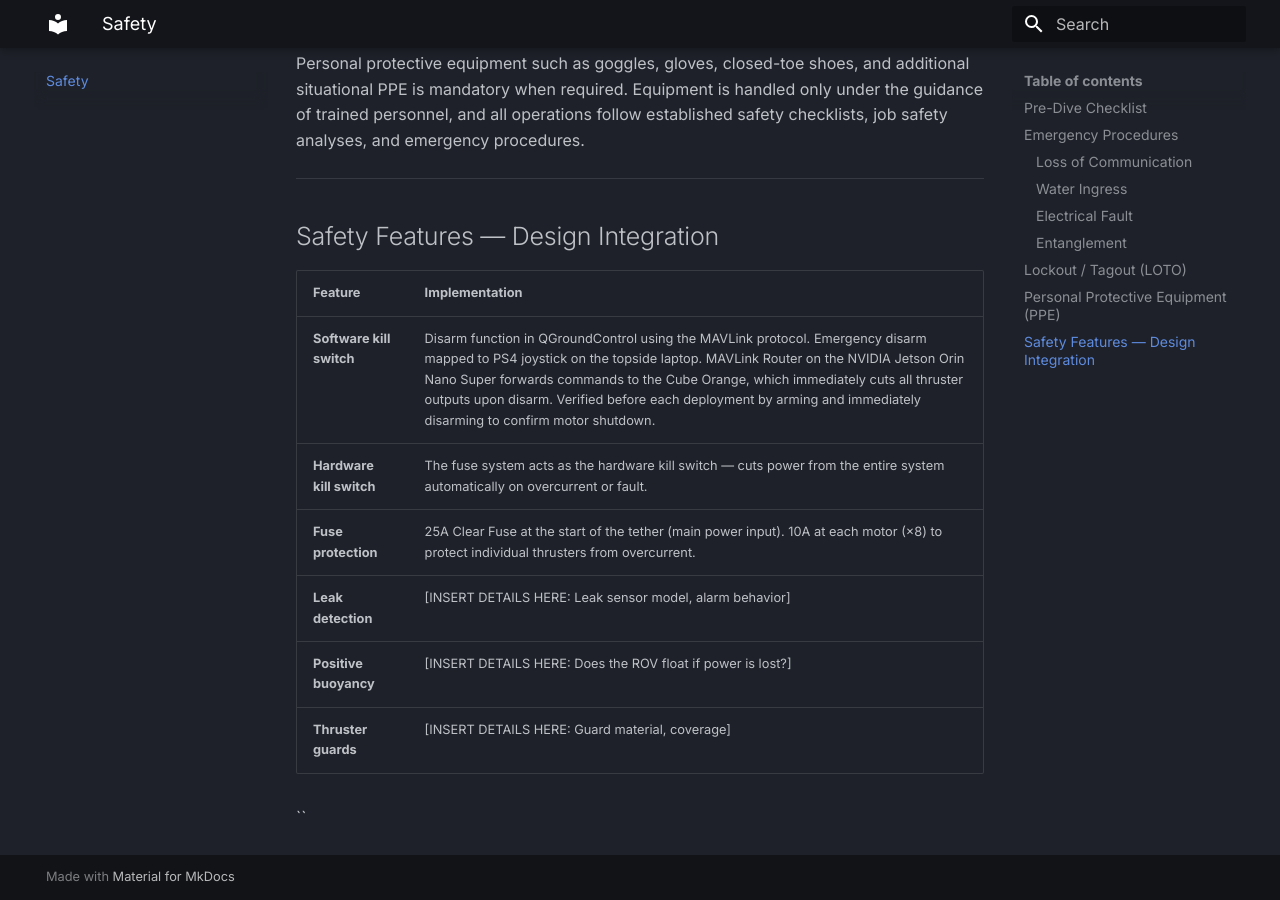
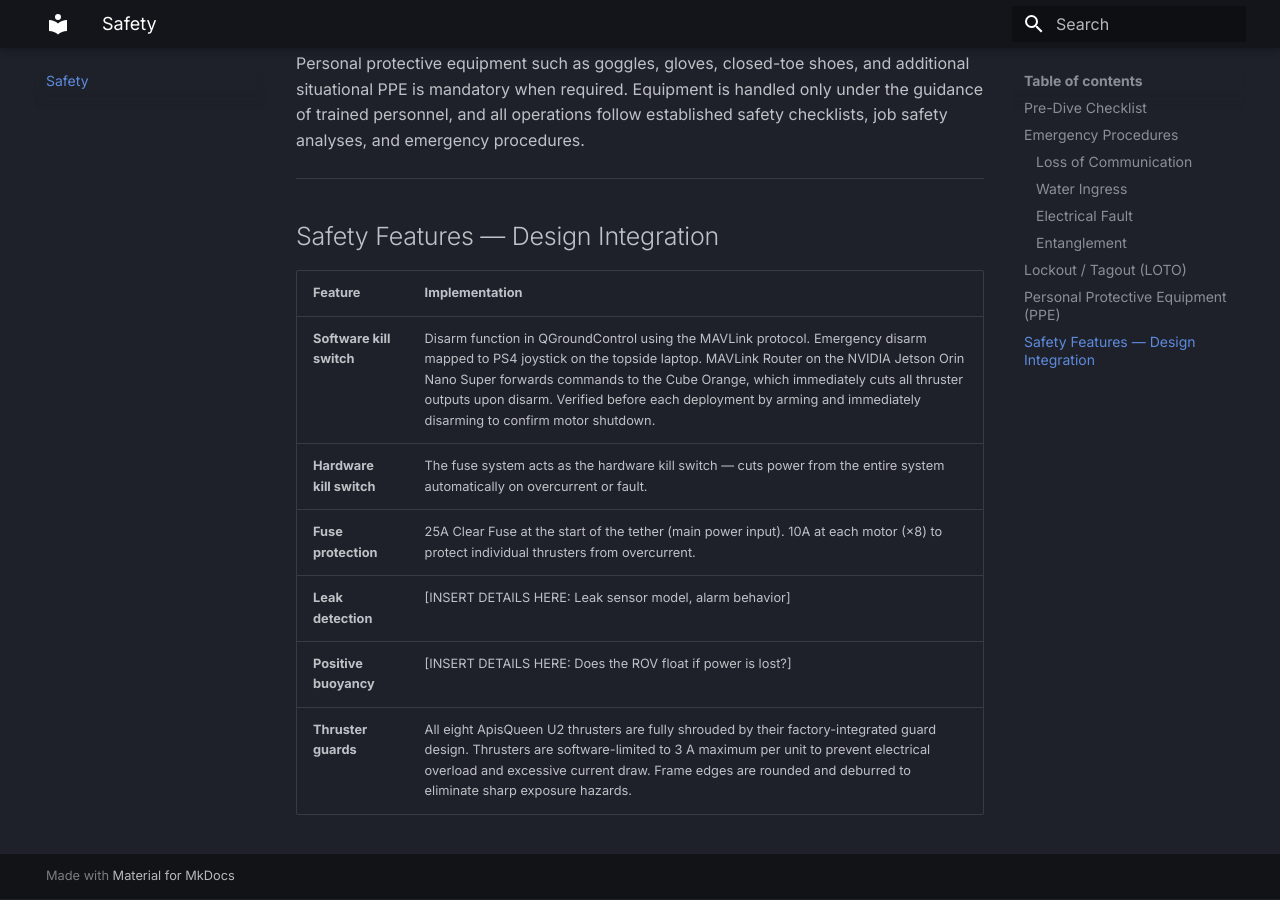
Before and after one commit to Enderboy2/rov, an MkDocs documentation site: the page built from docs/safety.md, in a window 1280 px wide and 900 px high, scrolled down 2229 px. Built offline with MkDocs 1.6.1 and Material for MkDocs 9.7.7, drawn with Linux system fonts in a browser that asks for light colours.

Commit message:
thruster guards

```diff
--- a/docs/safety.md
+++ b/docs/safety.md
@@ -70,6 +70,4 @@ Personal protective equipment such as goggles, gloves, closed-toe shoes, and add
 | **Fuse protection** | 25A Clear Fuse at the start of the tether (main power input). 10A at each motor (×8) to protect individual thrusters from overcurrent. |
 | **Leak detection** | [INSERT DETAILS HERE: Leak sensor model, alarm behavior] |
 | **Positive buoyancy** | [INSERT DETAILS HERE: Does the ROV float if power is lost?] |
-| **Thruster guards** | [INSERT DETAILS HERE: Guard material, coverage] |
-
-``
+| **Thruster guards** | All eight ApisQueen U2 thrusters are fully shrouded by their factory-integrated guard design. Thrusters are software-limited to 3 A maximum per unit to prevent electrical overload and excessive current draw. Frame edges are rounded and deburred to eliminate sharp exposure hazards. |
```
